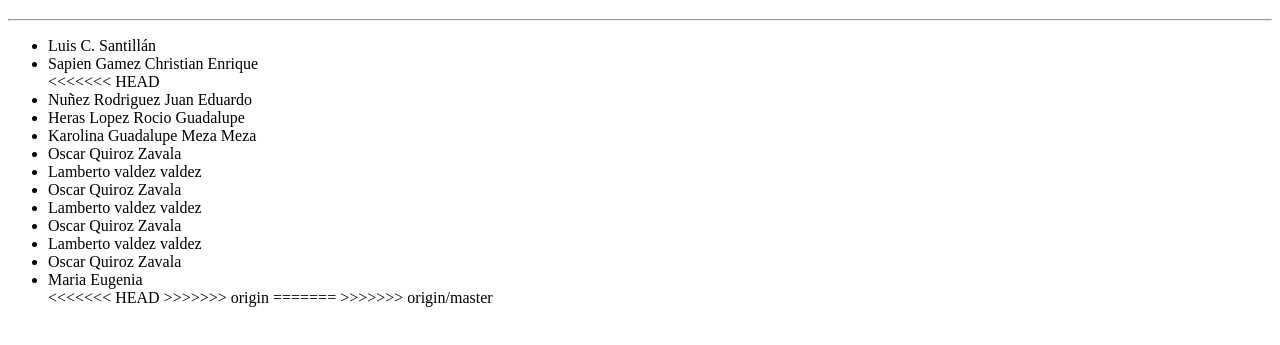
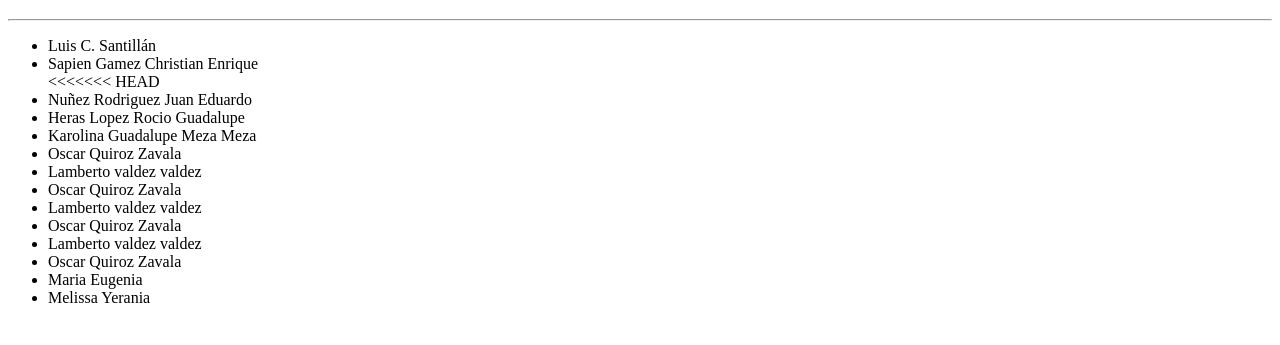
Before and after one commit to lc850/practicaFinal, a plain HTML site: page index.html in a window 1280 px wide. Shown: the part 61-406 px from the top of the page. Drawn offline with Linux system fonts and the light colour scheme.

Commit message:
Yerania agrego

```diff
--- a/index.html
+++ b/index.html
@@ -34,11 +34,8 @@
 
 <li>Maria Eugenia </li>
 
-<<<<<<< HEAD
->>>>>>> origin
-=======
+<li>Melissa Yerania </li>
 
->>>>>>> origin/master
 	</ul>
 </body>
 </html>
```
